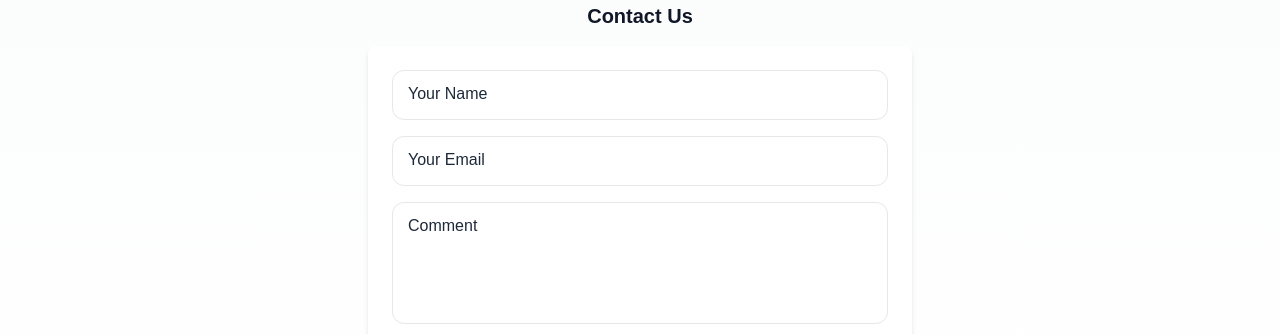
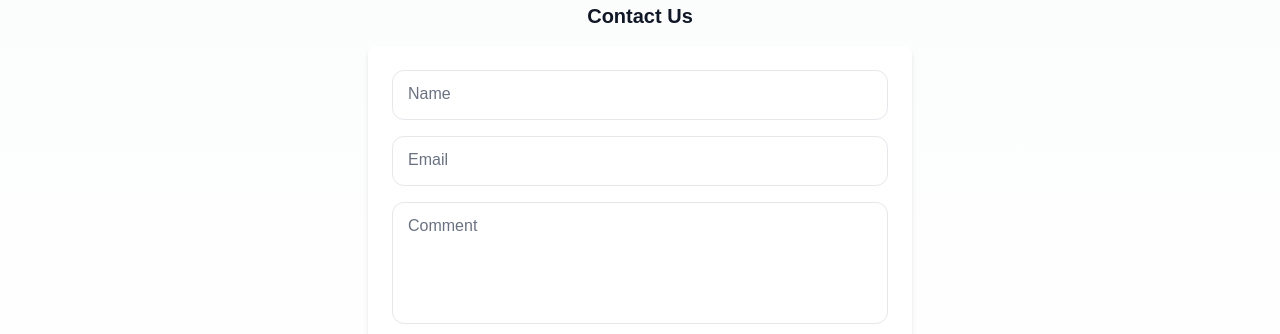
Before and after one commit to Pawina85/Bento-bob, a Next.js app: page /contact in a window 1280 px wide. Shown: the part 466-800 px from the top of the page. Built offline with nearby package versions, Linux system fonts and the light colour scheme.

Commit message:
Ubdate text form style

```diff
--- a/app/contact/page.tsx
+++ b/app/contact/page.tsx
@@ -77,14 +77,14 @@ export default function ContactPage() {
                   onChange={(e) => setFormData({ ...formData, name: e.target.value })}
                   onFocus={() => setFocused({ ...focused, name: true })}
                   onBlur={() => setFocused({ ...focused, name: false })}
-                  className="w-full px-4 py-3 rounded-xl border border-gray-200 focus:outline-none focus:border-yellow-400 focus:ring-2 focus:ring-yellow-100 transition-all peer"
+                  className="w-full px-4 py-3 rounded-xl border border-gray-200 focus:outline-none focus:border-yellow-400 focus:ring-2 focus:ring-yellow-100 transition-all peer text-gray-900"
                   placeholder=" "
                 />
                 <label className={`absolute left-4 transition-all pointer-events-none
                   ${formData.name || focused.name
-                    ? 'top-1 text-xs text-yellow-500'
-                    : 'top-3 text-gray-800'}`}>
-                  Your Name
+                    ? 'top-1 text-xs text-yellow-600 font-medium'
+                    : 'top-3 text-gray-500'}`}>
+                   Name
                 </label>
               </div>
 
@@ -97,14 +97,14 @@ export default function ContactPage() {
                   onChange={(e) => setFormData({ ...formData, email: e.target.value })}
                   onFocus={() => setFocused({ ...focused, email: true })}
                   onBlur={() => setFocused({ ...focused, email: false })}
-                  className="w-full px-4 py-3 rounded-xl border border-gray-200 focus:outline-none focus:border-yellow-400 focus:ring-2 focus:ring-yellow-100 transition-all peer"
+                  className="w-full px-4 py-3 rounded-xl border border-gray-200 focus:outline-none focus:border-yellow-400 focus:ring-2 focus:ring-yellow-100 transition-all peer text-gray-900"
                   placeholder=" "
                 />
                 <label className={`absolute left-4 transition-all pointer-events-none
                   ${formData.email || focused.email
-                    ? 'top-1 text-xs text-yellow-500'
-                    : 'top-3 text-gray-800'}`}>
-                  Your Email
+                    ? 'top-1 text-xs text-yellow-600 font-medium'
+                    : 'top-3 text-gray-500'}`}>
+                  Email
                 </label>
               </div>
 
@@ -117,13 +117,13 @@ export default function ContactPage() {
                   onChange={(e) => setFormData({ ...formData, message: e.target.value })}
                   onFocus={() => setFocused({ ...focused, message: true })}
                   onBlur={() => setFocused({ ...focused, message: false })}
-                  className="w-full px-4 py-3 rounded-xl border border-gray-200 focus:outline-none focus:border-yellow-400 focus:ring-2 focus:ring-yellow-100 transition-all peer resize-none"
+                  className="w-full px-4 py-3 rounded-xl border border-gray-200 focus:outline-none focus:border-yellow-400 focus:ring-2 focus:ring-yellow-100 transition-all peer resize-none text-gray-900"
                   placeholder=" "
                 />
                 <label className={`absolute left-4 transition-all pointer-events-none
                   ${formData.message || focused.message
-                    ? 'top-1 text-xs text-yellow-500'
-                    : 'top-3 text-gray-800'}`}>
+                    ? 'top-1 text-xs text-yellow-600 font-medium'
+                    : 'top-3 text-gray-500'}`}>
                   Comment
                 </label>
               </div>
```
